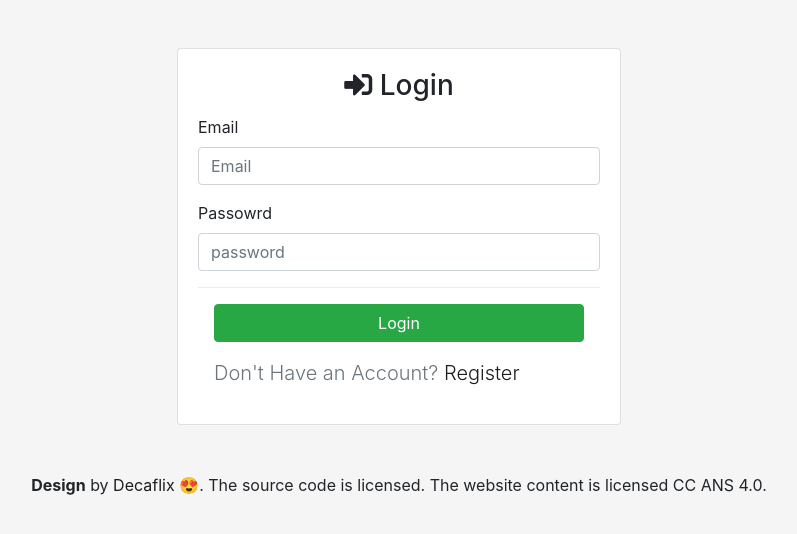
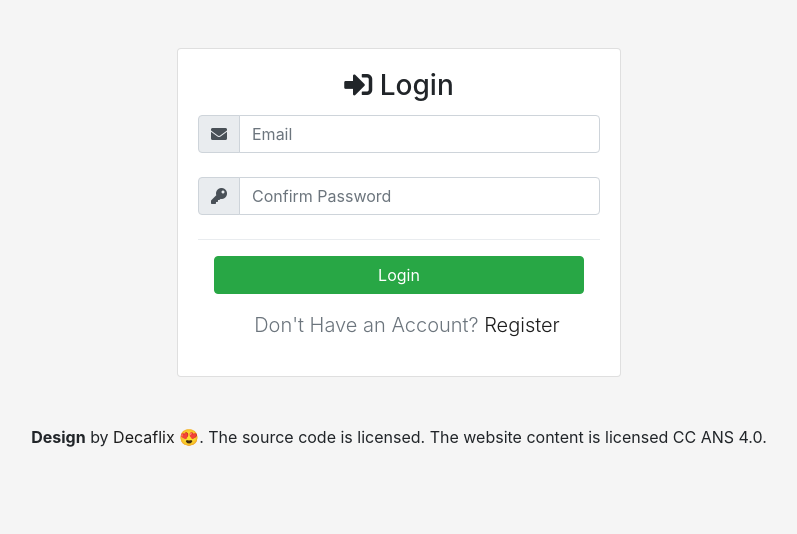
Before and after one commit to cranium44/DecaFlix, a Flask app: page /login in a window 1280 px wide. Shown: the part 65-599 px from the top of the page, without its empty margins (241-1038 px from the left). Run offline with Flask 2, Linux system fonts and the light colour scheme; some libraries are stand-ins or nearby versions.

```diff
--- a/templates/login.html
+++ b/templates/login.html
@@ -15,20 +15,26 @@ Login
                 </div>
                 <div class="card-content">
                     <form>
-                        <div class="form-group">
-                            <label for="inputPassword4">Email</label>
-                            <input type="email" class="form-control" id="inputPassword4" placeholder="Email">
+                        <div class="input-group mb-4">
+                            <div class="input-group-prepend">
+                                <span class="input-group-text" id="basic-addon1"><i class="fas fa-envelope"></i></span>
+                            </div>
+                            <input type="email" class="form-control" name="email" placeholder="Email" aria-label="Email"
+                                aria-describedby="basic-addon1">
                         </div>
-                        <div class="form-group">
-                            <label for="inputPassword4">Passowrd</label>
-                            <input type="password" class="form-control" id="inputEmail4" placeholder="password">
-
+                        <div class="input-group mb-4">
+                            <div class="input-group-prepend">
+                                <span class="input-group-text" id="basic-addon1"><i class="fas fa-key"></i></span>
+                            </div>
+                            <input type="password" class="form-control" placeholder="Confirm Password"
+                                aria-label="Password" aria-describedby="basic-addon1">
                         </div>
                         <div class="modal-footer">
                             <button type="button" class="btn btn-success btn-block">Login</button>
                         </div>
                         <div class="ml-3">
-                            <p class="lead text-muted">Don't Have an Account? <a href="/register">Register</a>
+                            <p class="lead text-muted text-center">Don't Have an Account? <a
+                                    href="/register">Register</a>
                             </p>
                         </div>
                     </form>
```
Also changed, not shown: templates/register.html (+44 -9 lines).
